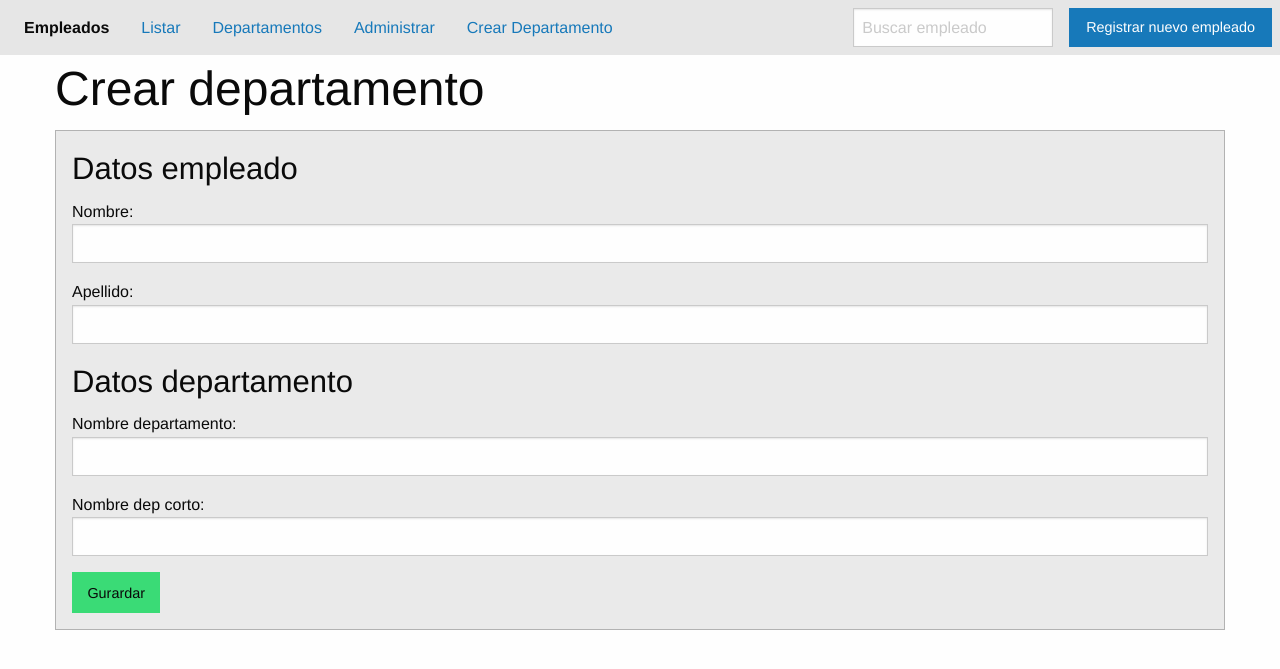
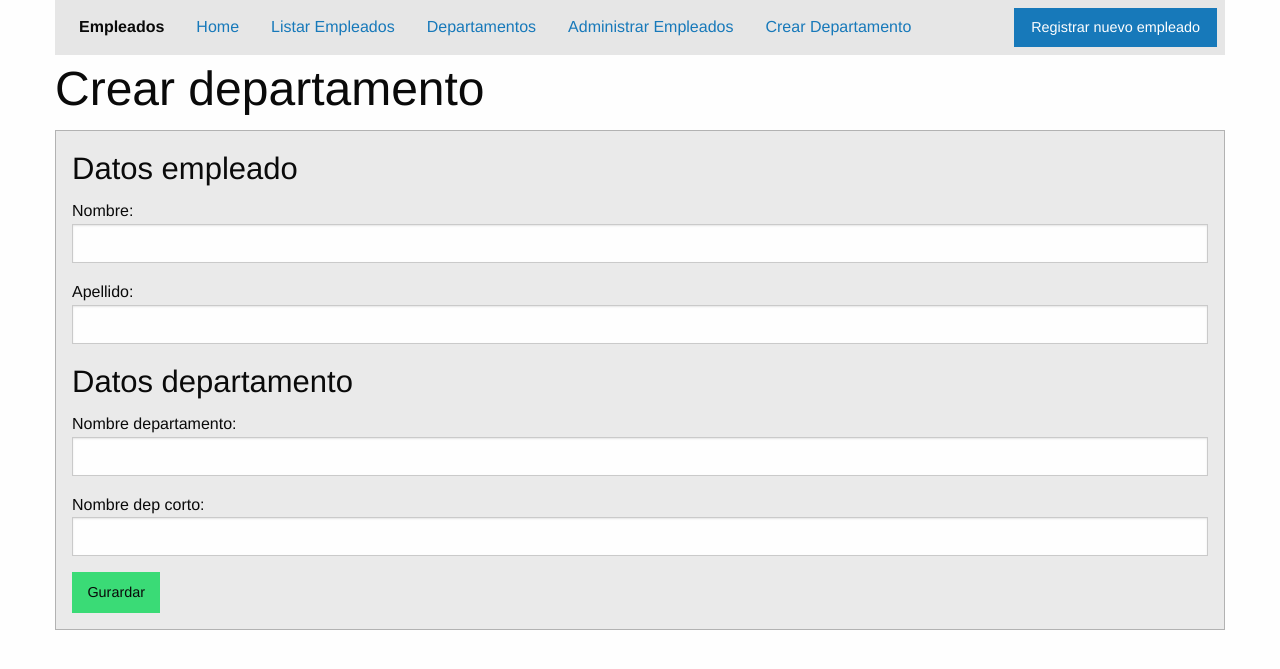
Before and after one commit to Modmarb/brandempleado, a Django app: page /new-departamento/ in a window 1280 px wide. Shown: the top 669 px of the page. Run offline with Django 5.2, Linux system fonts and the light colour scheme; some libraries are stand-ins or nearby versions.

Commit message:
se ajusta la cabecera

```diff
--- a/templates/includes/header.html
+++ b/templates/includes/header.html
@@ -1,17 +1,21 @@
-<div class="top-bar">
+<div class="grid-container">
+  <div class="grid-x">
+    <div class="cell top-bar">
       <div class="top-bar-left">
         <ul class="dropdown menu" data-dropdown-menu>
           <li class="menu-text">Empleados</li>
-        <li><a href="{% url 'empleados_app:empleados_all' %}">Listar</a></li>
+          <li><a href="/">Home</a></li>
+          <li><a href="{% url 'empleados_app:empleados_all' %}">Listar Empleados</a></li>
           <li><a href="{% url 'departamento_app:lista_departamento' %}">Departamentos</a></li>
-        <li><a href="{% url 'empleados_app:empleados_admin' %}">Administrar</a></li>
+          <li><a href="{% url 'empleados_app:empleados_admin' %}">Administrar Empleados</a></li>
           <li><a href="{% url 'departamento_app:nuevo_departamento' %}">Crear Departamento</a></li>
         </ul>
       </div>
       <div class="top-bar-right">
         <ul class="menu">
-        <li><input type="search" placeholder="Buscar empleado"></li>
           <li><a href="{% url 'empleados_app:crear_empleado' %}" class="button">Registrar nuevo empleado</a></li>
         </ul>
       </div>
     </div>
+  </div>
+</div>
```
Lines whose indentation alone changed are shown as unchanged.
